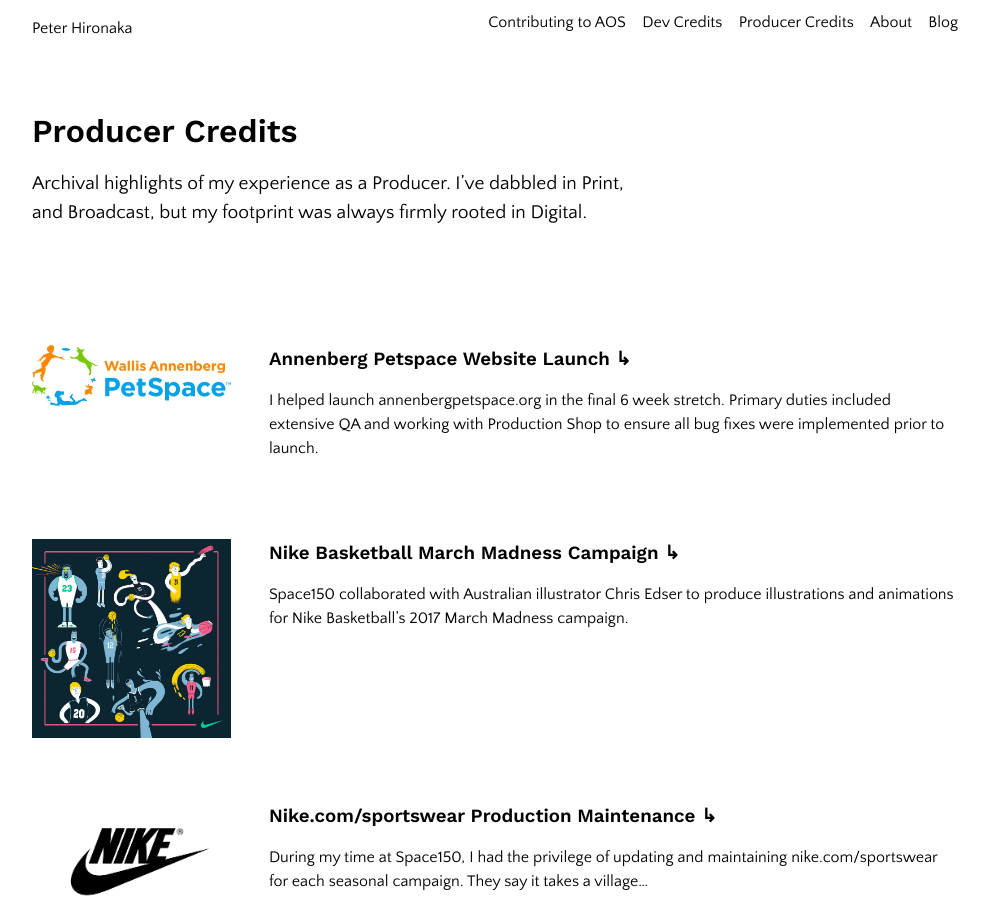
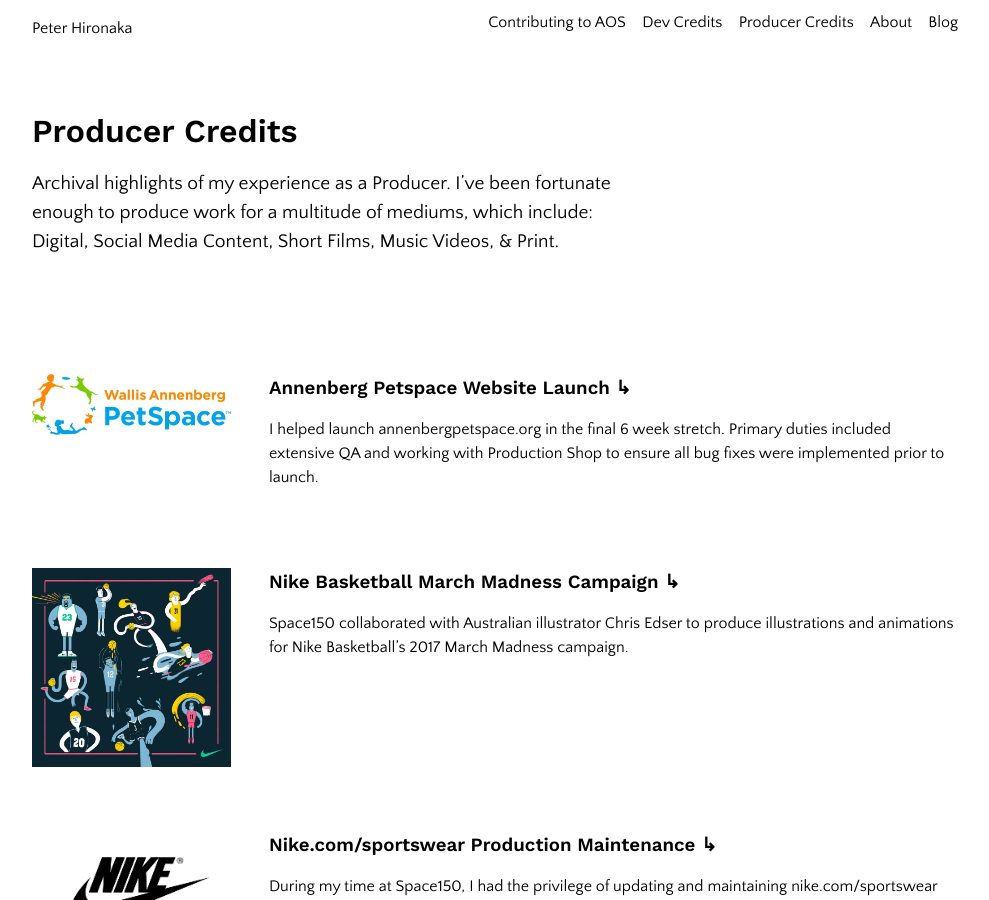
Before and after one commit to PHironaka/p-hironaka, a Jekyll site: the page built from producer.markdown, in a window 1280 px wide and 900 px high. Shown: the whole window, without its empty margins (145-1134 px from the left). Built offline with Jekyll 4.4.1, drawn with Linux system fonts in a browser that asks for light colours; nearby versions of some CDN libraries; library files that are not in the unit come from our copies.

Commit message:
Updated Producer

```diff
--- a/producer.markdown
+++ b/producer.markdown
@@ -6,4 +6,4 @@
 
 # Producer Credits
 
-Archival highlights of my experience as a Producer. I’ve dabbled in Print, and Broadcast, but my footprint was always firmly rooted in Digital.
+Archival highlights of my experience as a Producer. I've been fortunate enough to produce work for a multitude of mediums, which include: Digital, Social Media Content, Short Films, Music Videos, & Print.
```
